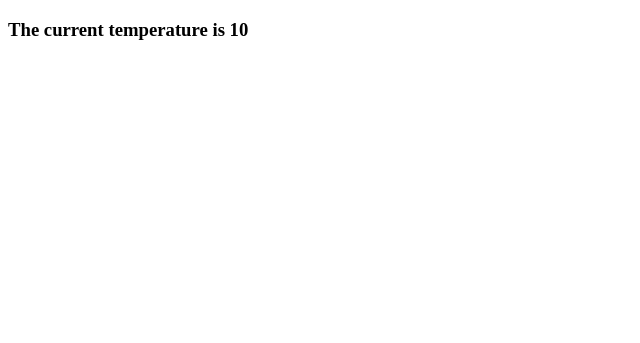
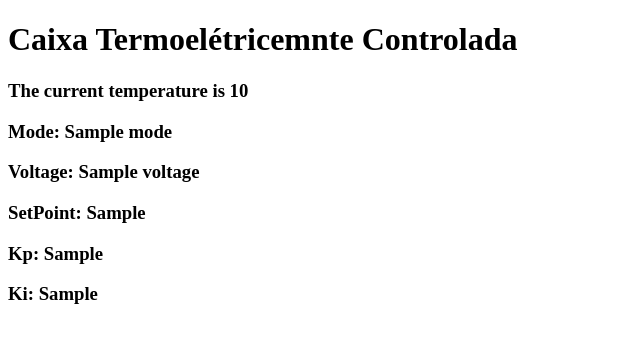
Before and after one commit to wallasce/Projeto-Final-de-Curso, a Django app: template supervisorySite/ihm/templates/ihm/supervisory.html in a window 1280 px wide. Shown: the top 343 px of the page, without its empty margins (0-640 px from the left). Run offline with Django 4.2, Linux system fonts and the light colour scheme; the template is opened without the code that fills it: most values are stand-ins (such as "Sample title", 1, 10 or a date in 2020); data that the repository does not hold is empty.

Commit message:
Feat: Change the view and template to use new getters

```diff
--- a/supervisorySite/ihm/templates/ihm/supervisory.html
+++ b/supervisorySite/ihm/templates/ihm/supervisory.html
@@ -7,8 +7,34 @@
     <script src="{% static 'ihm/getOPCValues.js' %}"></script>
 </head>
 <body>
+    <div id = "header">
+        <h1>Caixa Termoelétricemnte Controlada</h1>
+    </div>
+
     {% block sensor %}
-    <h3 id = 'temperature'> The current temperature is {{ temperature }}</h3>
+    <div id = 'block-sensor'>
+        <h3 id = 'temperature'> The current temperature is {{ temperature }}</h3>
+    </div>
+    {% endblock %}
+
+    {% block mode%}
+    <div id = 'block-mode'>
+        <h3 id = 'mode'> Mode: {{ mode }}</h3>
+    </div>
+    {% endblock %}
+
+    {% block manual%}
+    <div id = 'block-manual'>
+        <h3 id = 'voltage'> Voltage: {{ voltage }}</h3>
+    </div>
+    {% endblock %}
+
+    {% block controler%}
+    <div id = 'block-controler'>
+        <h3 id = 'setPoint'> SetPoint: {{ setPoint }}</h3>
+        <h3 id = 'kp'> Kp: {{ kp }}</h3>
+        <h3 id = 'ki'> Ki: {{ ki }}</h3>
+    </div>
     {% endblock %}
 </body>
 </html>
```
Also changed, not shown: supervisorySite/ClientOPC/views.py (+10 -0 lines).
